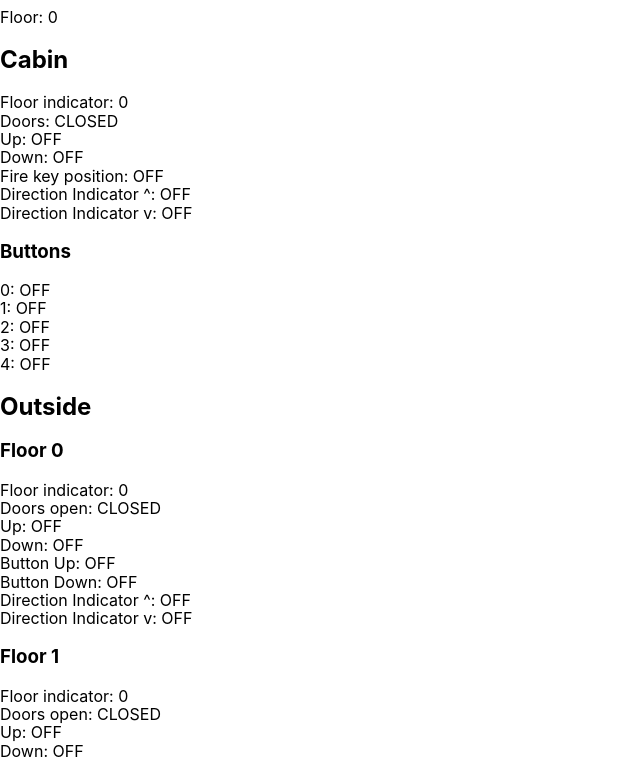
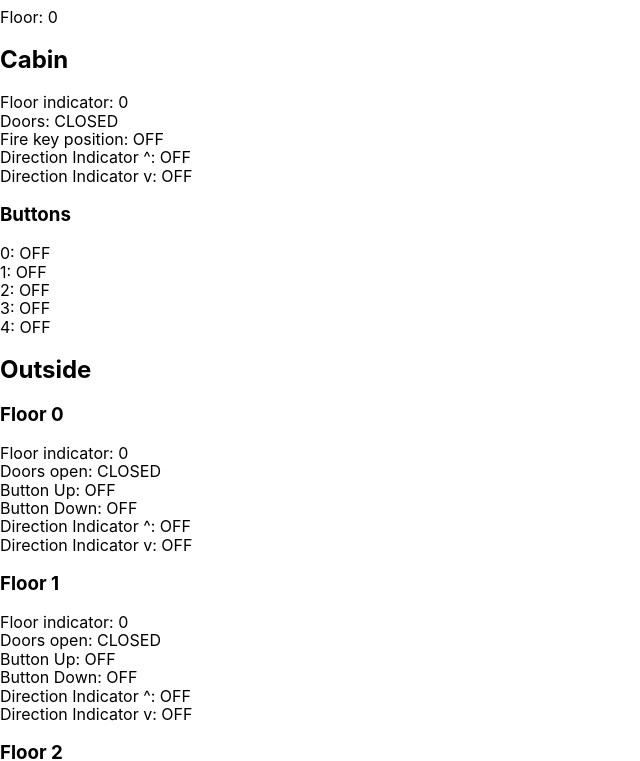
Before and after one commit to Vynlar/elevator-simulator, a React (Create React App) app: page / in a window 1280 px wide. Shown: the part 1240-2001 px from the top of the page, without its empty margins (0-640 px from the left). Built offline with nearby package versions, Linux system fonts and the light colour scheme.

Commit message:
Deleted duplicate code

```diff
--- a/src/Elevator.js
+++ b/src/Elevator.js
@@ -185,12 +185,6 @@ class Elevator extends Component {
                   Doors: {this.state.cabin.doorsOpen ? 'OPEN' : 'CLOSED'}
               </div>
               <div>
-                  Up: {this.state.cabin.up ? 'ON' : 'OFF' }
-              </div>
-              <div>
-                  Down: {this.state.cabin.down ? 'ON' : 'OFF' }
-              </div>
-              <div>
                   Fire key position: {this.state.cabin.fireKeyPosition}
               </div>
               <div>
@@ -221,12 +215,6 @@ class Elevator extends Component {
                             Doors open: {this.state.outside[floor].doorsOpen ? 'OPEN' : 'CLOSED'}
                         </div>
                         <div>
-                            Up: {this.state.outside[floor].up ? 'ON' : 'OFF'}
-                        </div>
-                        <div>
-                            Down: {this.state.outside[floor].down ? 'ON' : 'OFF'}
-                        </div>
-                        <div>
                             Button Up: {this.state.outside[floor].buttonUp ? 'ON' : 'OFF'}
                         </div>
                         <div>
```
